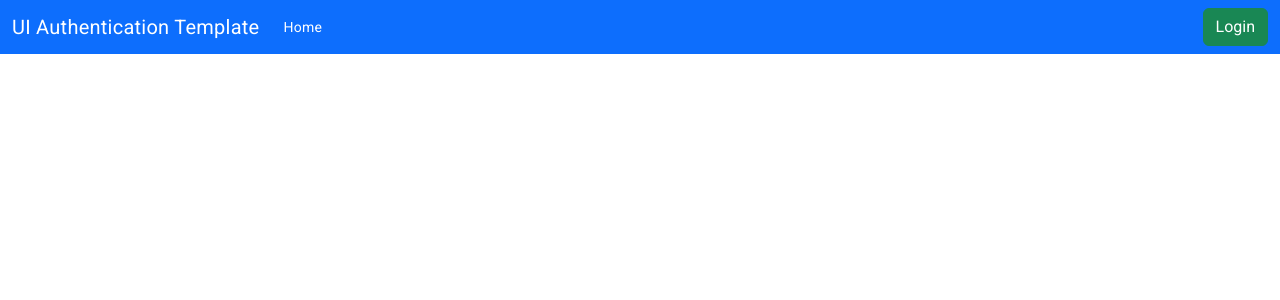
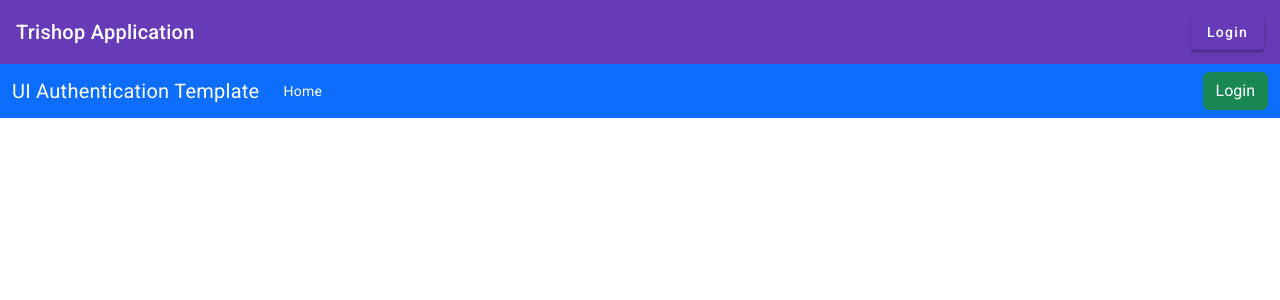
Before and after one commit to kunal2604/trishop.ui, an Angular app: page / in a window 1280 px wide. Shown: the top 300 px of the page. Built offline with nearby package versions, Linux system fonts and the light colour scheme.

Commit message:
Implemented angular material : toolbar and button

```diff
--- a/src/app/app.component.ts
+++ b/src/app/app.component.ts
@@ -2,6 +2,7 @@ import { Component } from '@angular/core';
 import { RouterOutlet } from '@angular/router';
 import { HeaderComponent } from './header/header.component';
 import { HttpClientModule } from '@angular/common/http';
+
 @Component({
   selector: 'app-root',
   standalone: true,
--- a/src/app/header/header.component.css
+++ b/src/app/header/header.component.css
@@ -0,0 +1,3 @@
+.space-buttons {
+ flex: 1 1 auto;
+}
--- a/src/app/header/header.component.html
+++ b/src/app/header/header.component.html
@@ -1,3 +1,19 @@
+<mat-toolbar color="primary">
+  <span>
+    Trishop Application
+  </span>
+
+  <span class="space-buttons">
+  </span>
+
+  <button *ngIf="!isLoggedIn()" mat-raised-button color="primary" routerLink="/login">
+    Login
+  </button>
+  <button *ngIf="isLoggedIn()" mat-raised-button color="warn" (click)="logout()">
+    Logout
+  </button>
+</mat-toolbar>
+
 <nav class="navbar navbar-expand-lg navbar-dark bg-primary">
   <div class="container-fluid">
     <a class="navbar-brand" href="#">UI Authentication Template</a>
--- a/src/app/header/header.component.ts
+++ b/src/app/header/header.component.ts
@@ -3,11 +3,13 @@ import { Router, RouterLink } from '@angular/router';
 import { UserAuthService } from '../_services/user-auth.service';
 import { NgIf } from '@angular/common';
 import { UserService } from '../_services/user.service';
+import {MatToolbarModule} from '@angular/material/toolbar';
+import {MatButtonModule} from '@angular/material/button';
 
 @Component({
   selector: 'app-header',
   standalone: true,
-  imports: [RouterLink, NgIf],
+  imports: [RouterLink, NgIf, MatToolbarModule, MatButtonModule],
   templateUrl: './header.component.html',
   styleUrl: './header.component.css'
 })
```
Lines whose indentation alone changed are shown as unchanged.
